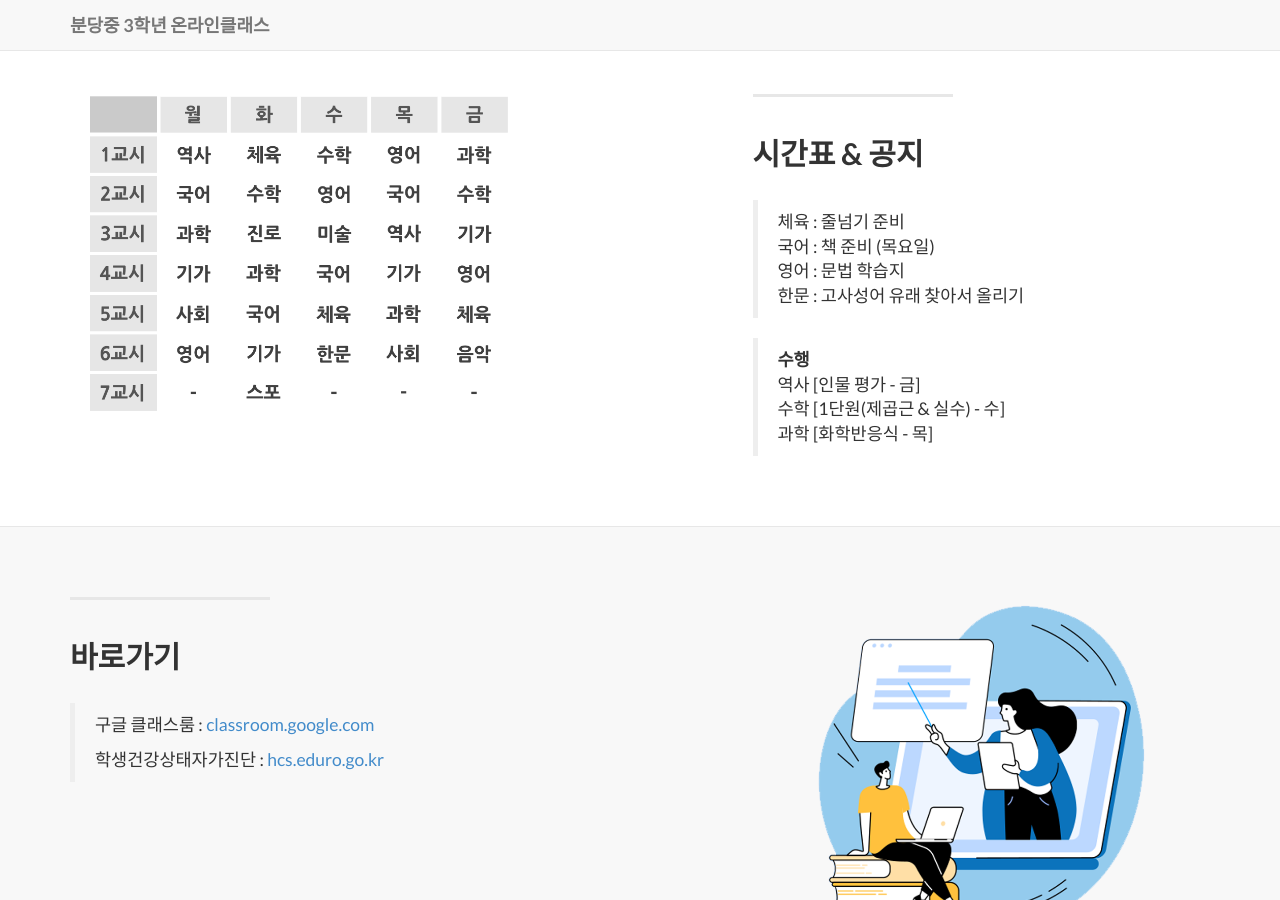
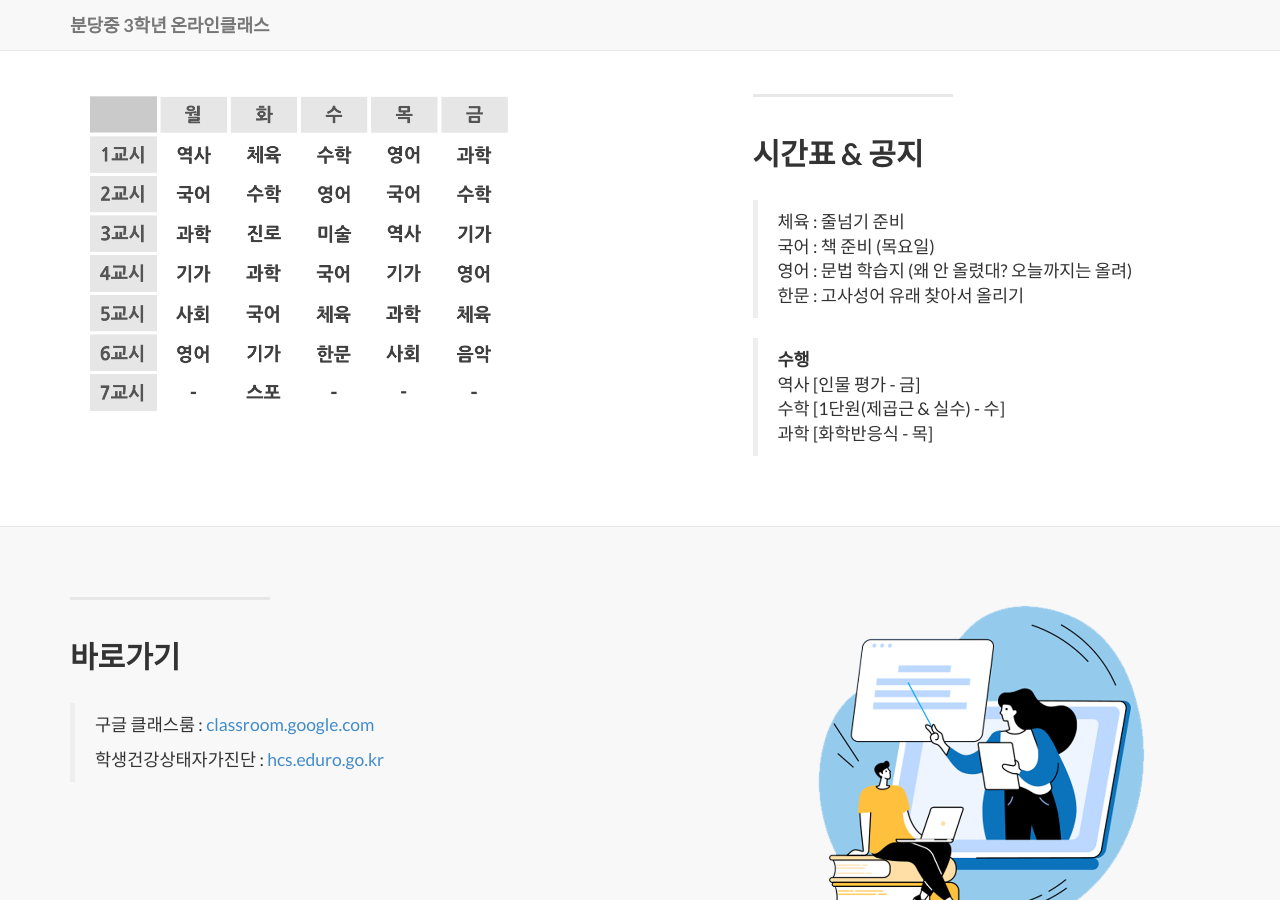
Before and after one commit to bundang-ms-2021/oncl, a Jekyll site: the page built from index.html, in a window 1280 px wide and 900 px high, scrolled down 741 px. Built offline with Jekyll 4.4.1, drawn with Linux system fonts in a browser that asks for light colours; nearby versions of some CDN libraries; library files that are not in the unit come from our copies.

Commit message:
Update 2014-09-21-services-1.markdown

```diff
--- a/_posts/2014-09-21-services-1.markdown
+++ b/_posts/2014-09-21-services-1.markdown
@@ -8,7 +8,7 @@ description: |
 
   > 체육 : 줄넘기 준비
   > 국어 : 책 준비 (목요일)
-  > 영어 : 문법 학습지
+  > 영어 : 문법 학습지 (왜 안 올렸대? 오늘까지는 올려)
   > 한문 : 고사성어 유래 찾아서 올리기
 
   > **수행**
```
